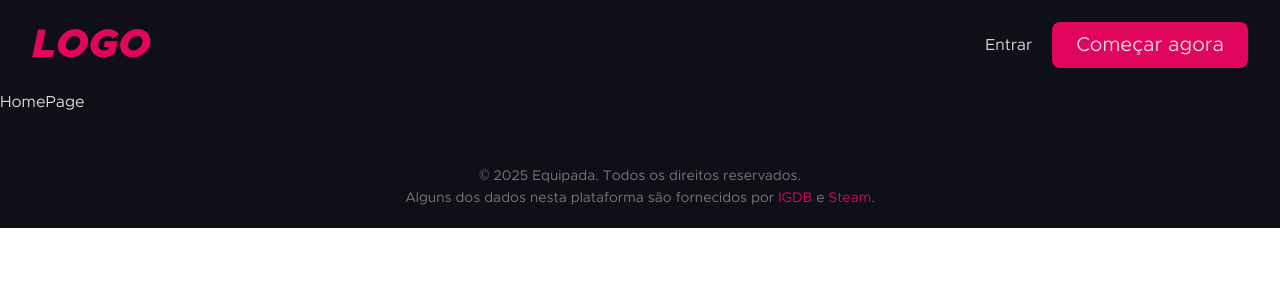
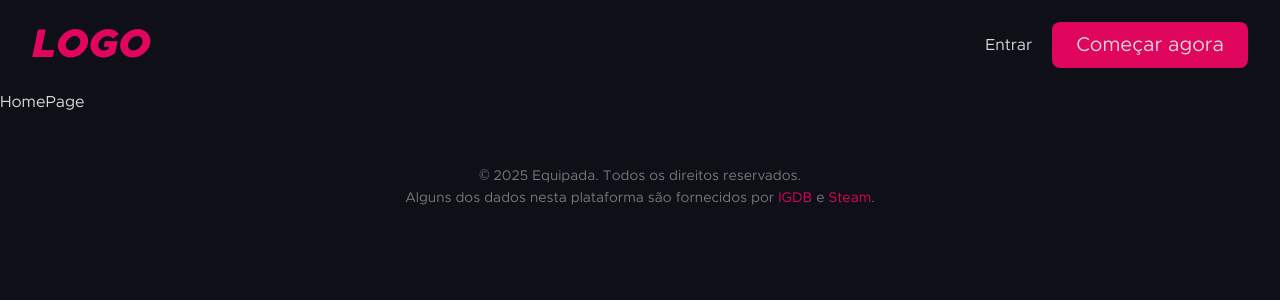
Before and after one commit to rober122pst/equipiada-atlas, a React (Vite) app in the folder client/: page / in a window 1280 px wide. Shown: the top 300 px of the page. Built offline with nearby package versions, Linux system fonts and the light colour scheme; no server answers.

Commit message:
feat:loading-screen

```diff
--- a/client/package.json
+++ b/client/package.json
@@ -16,6 +16,7 @@
     "react-dom": "^19.1.1",
     "react-icons": "^5.5.0",
     "react-router-dom": "^7.9.1",
+    "react-spinners": "^0.17.0",
     "tailwindcss": "^4.1.13"
   },
   "devDependencies": {
--- a/client/src/App.jsx
+++ b/client/src/App.jsx
@@ -7,10 +7,16 @@ import HomePage from "./pages/HomePage.jsx";
 import ProtectedRoute from "./components/ProtectedRoute.jsx";
 import Navbar from "./components/Navbar.jsx";
 import Footer from "./components/Footer.jsx";
+import LoadingScreen from "./components/LoadingScreen.jsx";
+import { useAuth } from "./contexts/AuthContext.jsx";
 
 function App() {
+  const { isLoading } = useAuth();
+  if (isLoading) {
+    return <LoadingScreen />;
+  }
   return (
-    <div className="className='min-h-screen bg-rich-950 text-platinum font-display">
+    <div className="min-h-screen bg-rich-950 text-platinum font-display">
       <Navbar />
       <Routes>
         <Route path="/" element={<HomePage />} />
--- /dev/null
+++ b/client/src/components/LoadingScreen.jsx
@@ -0,0 +1,9 @@
+import { PacmanLoader } from 'react-spinners';
+
+export default function LoadingScreen() {
+    return (
+        <div className="fixed top-0 left-0 z-60 flex flex-col items-center justify-center min-h-screen w-full bg-rich-950">
+            <PacmanLoader color="#E0055D" size={50} />
+        </div>
+    );
+}
```
Also changed, not shown: 1 other file (tests, documents, lock files or other folders).
